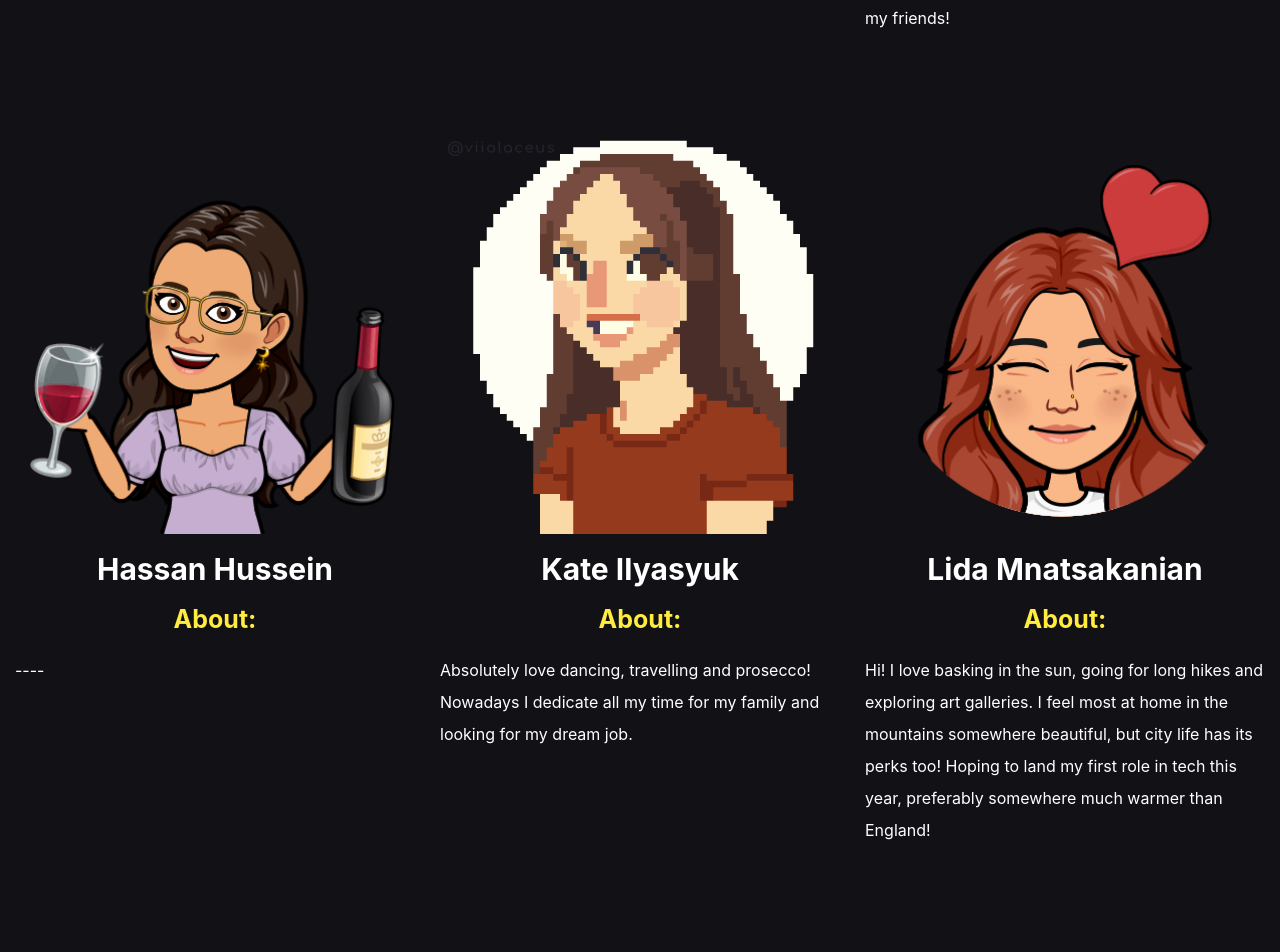
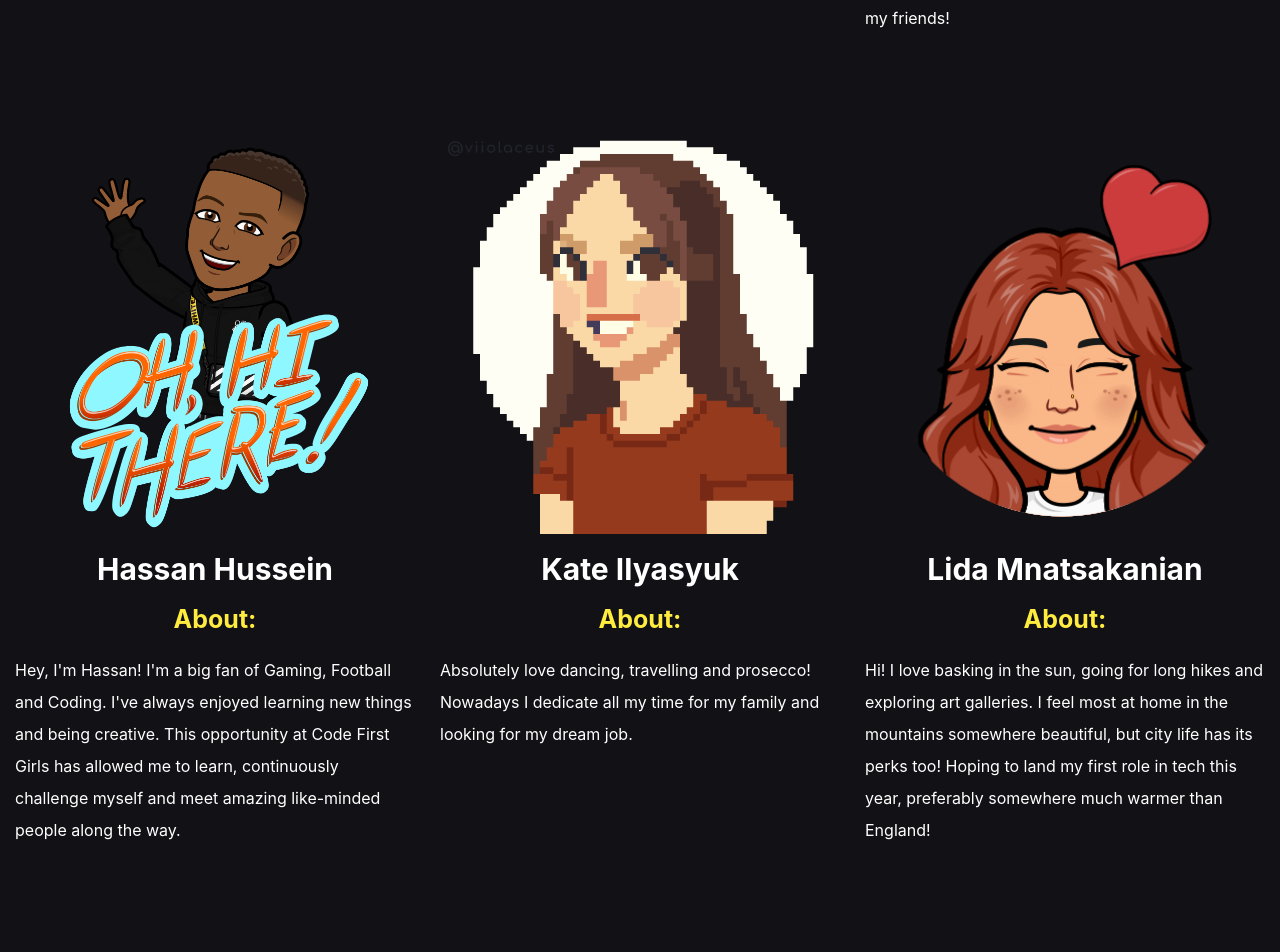
Before and after one commit to gbataglini/PIP-Pictures, a React (Create React App) app: page / in a window 1280 px wide. Shown: the part 960-1912 px from the top of the page. Built offline with nearby package versions, Linux system fonts and the light colour scheme.

Commit message:
Hassan Updated link and app.js

```diff
--- a/src/App.js
+++ b/src/App.js
@@ -34,13 +34,13 @@ function App() {
           <p>I'm originally from Brazil, but moved to lovely Belfast when I had just turned 18. In my downtime you'll find me either watching some Netflix enjoying a nice cup of coffee, planning my next trip or out for drinks with my friends! </p>
         </div>
         <div className="box">
-              <img src={require('./images/Giovanna.png')}/>
+              <img src={require('./images/Hassan.png')}/>
               <img src={require('./images/Kate.png')}/>
               <img src={require('./images/Lida.PNG')}/>
           </div>
 
         <div className="box">
-          <a>Hassan Hussein</a>
+          <a href="https://github.com/hssanhssein" target="_blank">Hassan Hussein</a>
           <a>Kate Ilyasyuk</a>
           <a>Lida Mnatsakanian</a>
         </div>
@@ -52,7 +52,7 @@ function App() {
         </div>
 
         <div className="box">
-          <p>----</p>
+          <p> Hey, I'm Hassan! I'm a big fan of Gaming, Football and Coding. I've always enjoyed learning new things and being creative. This opportunity at Code First Girls has allowed me to learn, continuously challenge myself and meet amazing like-minded people along the way. </p>
           <p> Absolutely love dancing, travelling and prosecco! Nowadays I dedicate all my time for my family and looking for my dream job. </p>
           <p> Hi! I love basking in the sun, going for long hikes and exploring art galleries. I feel most at home in the mountains somewhere beautiful, but city life has its perks too! Hoping to land my first role in tech this year, preferably somewhere much warmer than England!  </p>
         </div>
```
Also changed, not shown: src/images/Hassan.png (added).
